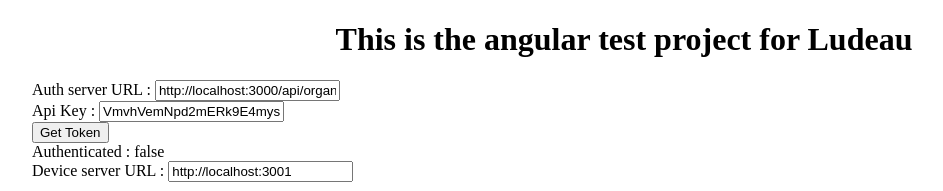
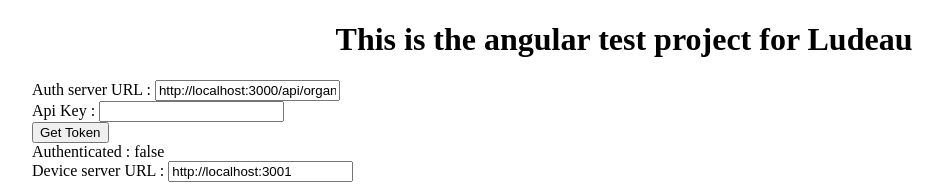
Before and after one commit to tessan-tech/luneau-api-tester, an Angular app: page / in a window 1280 px wide. Shown: the top 191 px of the page, without its empty margins (16-959 px from the left). Built offline with nearby package versions, Linux system fonts and the light colour scheme; what @microsoft/signalr, light-rtc would draw is missing.

Commit message:
remove default api key

```diff
--- a/src/app/app.component.ts
+++ b/src/app/app.component.ts
@@ -10,7 +10,7 @@
 export class AppComponent {
   public authUrl: string = "http://localhost:3000/api/organization/token";
   public deviceServerUrl: string = "http://localhost:3001";
-  public apiKey: string = "VmvhVemNpd2mERk9E4mys5bA13rE%2fL%2bH050tRCE66PA2HKO1Yz91LWXMN4N%2fKfC9XTs%2f7G9Tny5stN7dFaEeXg%3d%3d";
+  public apiKey: string = "";
   public authToken: string;
   public deviceStream: MediaStream;
 
```
